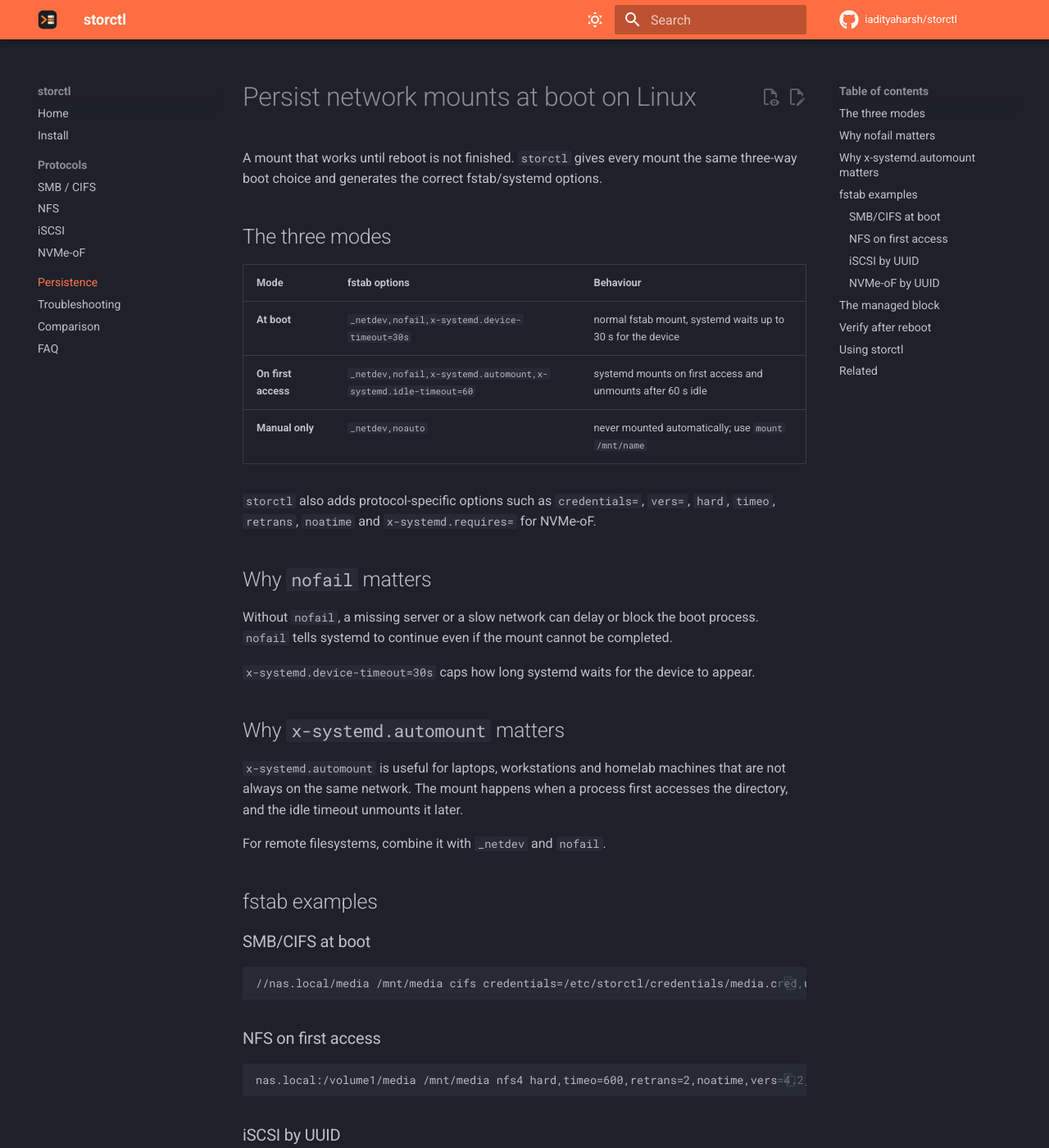
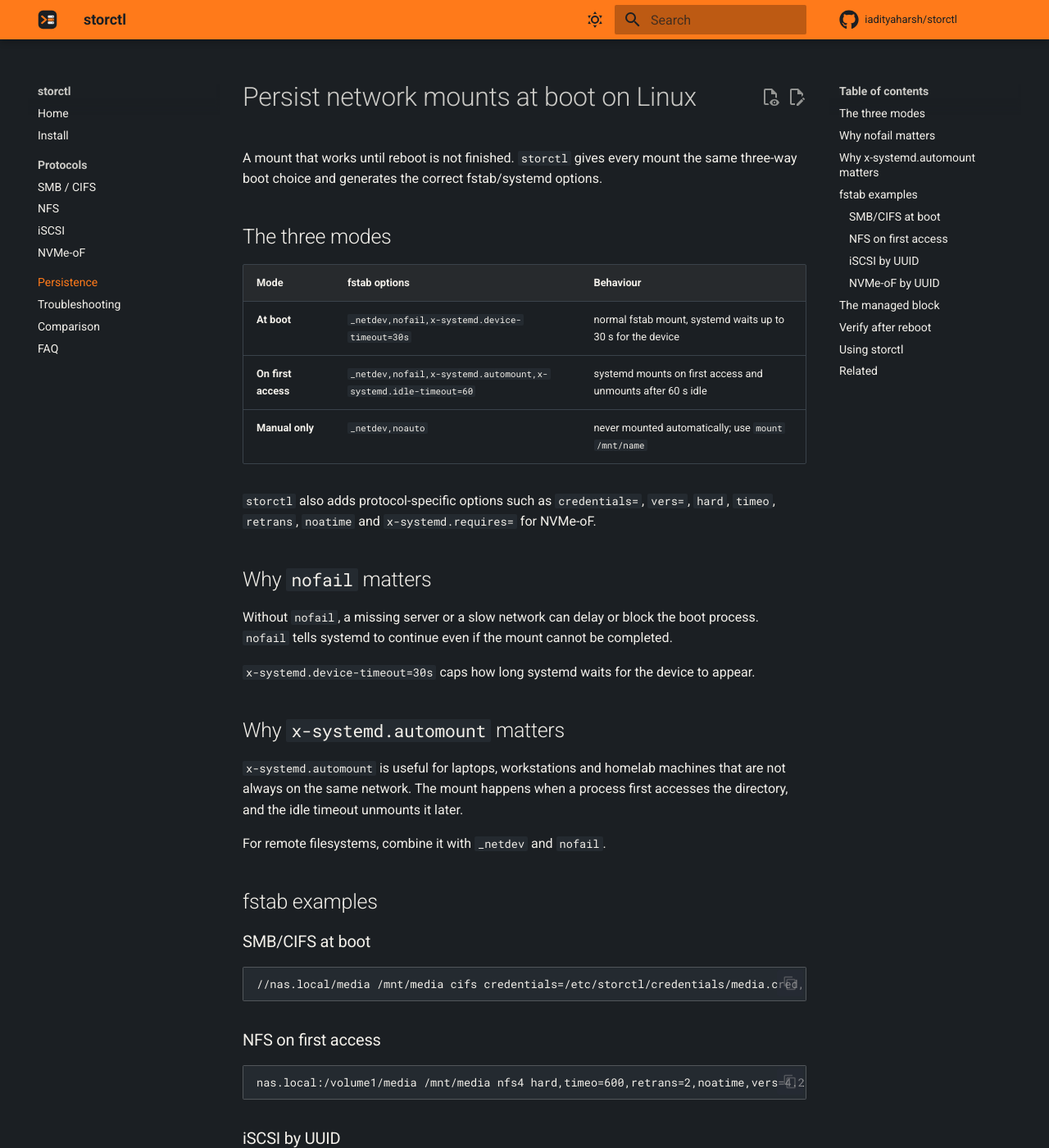
Before and after one commit to iadityaharsh/storctl, an MkDocs documentation site: the page built from docs/persist-network-mounts-at-boot.md, in a window 1280 px wide and 1400 px high. Shown: the whole window at 82% size. Built offline with MkDocs 1.6.1 and Material for MkDocs 9.7.7, drawn with Linux system fonts in a browser that asks for light colours; comment, search, counter and statistics services are not loaded.

Commit message:
Update docs theme backgrounds

```diff
--- a/docs/stylesheets/extra.css
+++ b/docs/stylesheets/extra.css
@@ -1,3 +1,75 @@
+:root {
+  --storctl-orange: #ff7a1a;
+  --storctl-orange-light: #ff9447;
+  --storctl-orange-dark: #c24e00;
+  --storctl-dark: #1b1f23;
+  --storctl-dark-surface: #242a30;
+  --storctl-dark-border: #3a424a;
+  --storctl-light: #f3f0ea;
+  --storctl-light-surface: #e7e2d8;
+  --storctl-light-border: #d8d2c6;
+}
+
+[data-md-color-scheme="slate"] {
+  --md-default-bg-color: var(--storctl-dark);
+  --md-default-fg-color: var(--storctl-light);
+  --md-default-fg-color--light: rgba(243, 240, 234, 0.82);
+  --md-default-fg-color--lighter: rgba(243, 240, 234, 0.56);
+  --md-default-fg-color--lightest: rgba(243, 240, 234, 0.22);
+  --md-default-bg-color--light: rgba(243, 240, 234, 0.05);
+  --md-default-bg-color--lighter: rgba(243, 240, 234, 0.08);
+  --md-default-bg-color--lightest: rgba(243, 240, 234, 0.12);
+  --md-typeset-color: var(--storctl-light);
+  --md-typeset-a-color: var(--storctl-orange);
+  --md-typeset-table-color: var(--storctl-dark-border);
+  --md-code-bg-color: var(--storctl-dark-surface);
+  --md-code-fg-color: var(--storctl-light);
+  --md-footer-bg-color: #14171a;
+  --md-footer-bg-color--dark: #101214;
+  --md-footer-fg-color: var(--storctl-light);
+  --md-footer-fg-color--light: rgba(243, 240, 234, 0.75);
+  --md-footer-fg-color--lighter: rgba(243, 240, 234, 0.5);
+  --md-primary-fg-color: var(--storctl-orange);
+  --md-primary-fg-color--light: var(--storctl-orange-light);
+  --md-primary-fg-color--dark: var(--storctl-orange-dark);
+  --md-primary-bg-color: var(--storctl-dark);
+  --md-primary-bg-color--light: rgba(27, 31, 35, 0.75);
+  --md-primary-bg-color--lighter: rgba(27, 31, 35, 0.5);
+  --md-accent-fg-color: var(--storctl-orange);
+  --md-accent-bg-color: var(--storctl-dark);
+  --md-accent-fg-color--transparent: rgba(255, 122, 26, 0.14);
+}
+
+[data-md-color-scheme="default"] {
+  --md-default-bg-color: var(--storctl-light);
+  --md-default-fg-color: var(--storctl-dark);
+  --md-default-fg-color--light: rgba(27, 31, 35, 0.74);
+  --md-default-fg-color--lighter: rgba(27, 31, 35, 0.46);
+  --md-default-fg-color--lightest: rgba(27, 31, 35, 0.18);
+  --md-default-bg-color--light: rgba(27, 31, 35, 0.04);
+  --md-default-bg-color--lighter: rgba(27, 31, 35, 0.07);
+  --md-default-bg-color--lightest: rgba(27, 31, 35, 0.11);
+  --md-typeset-color: var(--storctl-dark);
+  --md-typeset-a-color: var(--storctl-orange-dark);
+  --md-typeset-table-color: var(--storctl-light-border);
+  --md-code-bg-color: var(--storctl-light-surface);
+  --md-code-fg-color: var(--storctl-dark);
+  --md-footer-bg-color: var(--storctl-dark);
+  --md-footer-bg-color--dark: #14171a;
+  --md-footer-fg-color: var(--storctl-light);
+  --md-footer-fg-color--light: rgba(243, 240, 234, 0.75);
+  --md-footer-fg-color--lighter: rgba(243, 240, 234, 0.5);
+  --md-primary-fg-color: var(--storctl-orange);
+  --md-primary-fg-color--light: var(--storctl-orange-light);
+  --md-primary-fg-color--dark: var(--storctl-orange-dark);
+  --md-primary-bg-color: var(--storctl-dark);
+  --md-primary-bg-color--light: rgba(27, 31, 35, 0.75);
+  --md-primary-bg-color--lighter: rgba(27, 31, 35, 0.5);
+  --md-accent-fg-color: var(--storctl-orange-dark);
+  --md-accent-bg-color: var(--storctl-dark);
+  --md-accent-fg-color--transparent: rgba(194, 78, 0, 0.14);
+}
+
 .storctl-hero {
   margin: 1.5rem auto 0.75rem;
 }
@@ -27,3 +99,11 @@
 [data-md-color-scheme="default"] .md-logo img {
   content: url("../images/storctl-mark-light.svg");
 }
+
+.md-typeset table:not([class]) th {
+  background-color: var(--md-default-bg-color--light);
+}
+
+.md-typeset pre > code {
+  border: 1px solid var(--md-default-fg-color--lightest);
+}
--- a/llms.txt
+++ b/llms.txt
@@ -6,7 +6,7 @@
 
 Repository: https://github.com/iadityaharsh/storctl
 Documentation: https://iadityaharsh.github.io/storctl/
-Version: 1.0.1
+Version: 1.0.2
 License: MIT
 
 Canonical install command:
--- a/mkdocs.yml
+++ b/mkdocs.yml
@@ -21,14 +21,14 @@ theme:
   favicon: images/storctl-mark-512.png
   palette:
     - scheme: slate
-      primary: deep orange
-      accent: orange
+      primary: custom
+      accent: custom
       toggle:
         icon: material/weather-sunny
         name: Switch to light mode
     - scheme: default
-      primary: deep orange
-      accent: orange
+      primary: custom
+      accent: custom
       toggle:
         icon: material/weather-night
         name: Switch to dark mode
--- a/overrides/main.html
+++ b/overrides/main.html
@@ -2,7 +2,7 @@
 
 {% block extrahead %}
   {{ super() }}
-  <meta name="theme-color" content="#0f172a">
+  <meta name="theme-color" content="#1B1F23">
   <meta property="og:type" content="website">
   <meta property="og:site_name" content="{{ config.site_name }}">
   <meta property="og:title" content="{% if page and page.title %}{{ page.title }} · {% endif %}{{ config.site_name }}">
```
Also changed, not shown: CHANGELOG.md (+8 -0 lines), llms-full.txt (+10 -2 lines), 4 other files.
